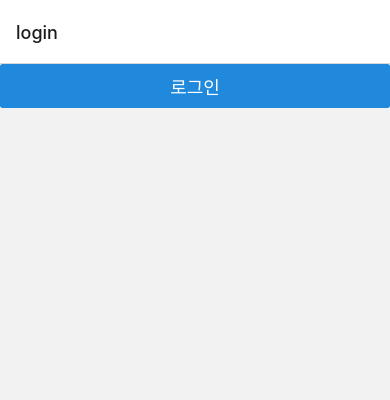
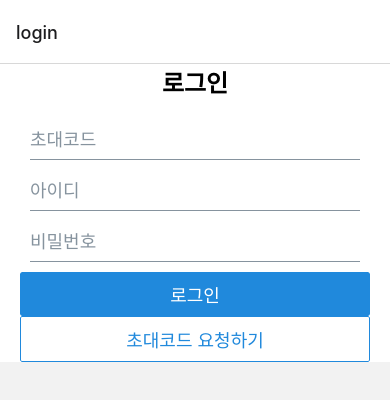
Before and after one commit to ECStudy/group_3, a React Native app in the folder front/: screen / in a window 390 px wide. Shown: the top 400 px of the page. Built offline with nearby package versions, Linux system fonts and the light colour scheme.

Commit message:
add LoginScreen

```diff
--- a/front/src/screens/LoginScreen.tsx
+++ b/front/src/screens/LoginScreen.tsx
@@ -1,27 +1,83 @@
-import { StackScreenProps } from '@react-navigation/stack';
-import React from 'react';
-import {  SafeAreaView, View } from 'react-native';
-import { StackParamList } from '../navigation/StackNavigator';
-import { navigations } from '../constants';
-import {Button} from '@rneui/themed';
+import {StackScreenProps} from '@react-navigation/stack';
+import React, {useState} from 'react';
+import {SafeAreaView, StyleSheet, Text, View} from 'react-native';
+import {StackParamList} from '../navigation/StackNavigator';
+import {navigations} from '../constants';
+import {Input, Button} from '@rneui/themed';
 
-
-
-type LoginScreenProps = StackScreenProps<StackParamList, typeof navigations.LOGIN>
+type LoginScreenProps = StackScreenProps<
+  StackParamList,
+  typeof navigations.LOGIN
+>;
 
 function LoginScreen({navigation}: LoginScreenProps) {
-  const onPress = () => {
+  const [inviteCode, setInviteCode] = useState('');
+  const [username, setUsername] = useState('');
+  const [password, setPassword] = useState('');
+
+  const handleLogin = () => {
+    // 로그인 처리 로직 추가
+    console.log('Username:', username);
+    console.log('Password:', password);
+  };
+
+  const onPressLogin = () => {
+    handleLogin();
     navigation.navigate('main');
   };
 
+  const onPressInviteCode = () => {};
+
   return (
     <SafeAreaView>
-      <View>
-        <Button title="로그인" onPress={onPress} />
+      <View style={styles.container}>
+        <Text style={styles.title}>로그인</Text>
+        <Input
+          placeholder="초대코드"
+          value={inviteCode}
+          onChangeText={setInviteCode}
+        />
+        <Input
+          placeholder="아이디"
+          value={username}
+          onChangeText={setUsername}
+        />
+        <Input
+          placeholder="비밀번호"
+          value={password}
+          onChangeText={setPassword}
+          secureTextEntry={true}
+        />
+        <Button title="로그인" onPress={onPressLogin} />
+        <Button
+          title="초대코드 요청하기"
+          type={'outline'}
+          onPress={onPressInviteCode}
+        />
       </View>
     </SafeAreaView>
   );
 }
-// const styles = StyleSheet.create({});
+const styles = StyleSheet.create({
+  container: {
+    justifyContent: 'center',
+    paddingHorizontal: 20,
+    backgroundColor: '#ffffff',
+  },
+  title: {
+    fontSize: 24,
+    fontWeight: 'bold',
+    textAlign: 'center',
+    marginBottom: 20,
+  },
+  input: {
+    height: 50,
+    borderColor: '#ddd',
+    borderWidth: 1,
+    borderRadius: 5,
+    marginBottom: 15,
+    paddingHorizontal: 10,
+  },
+});
 
 export default LoginScreen;
```
